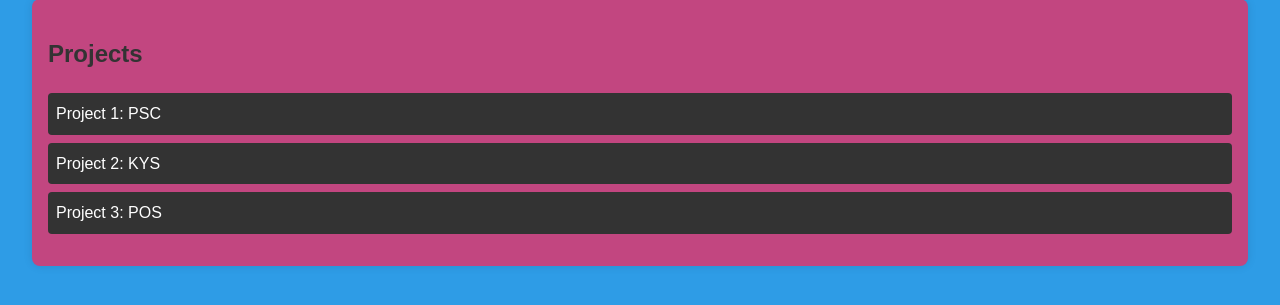
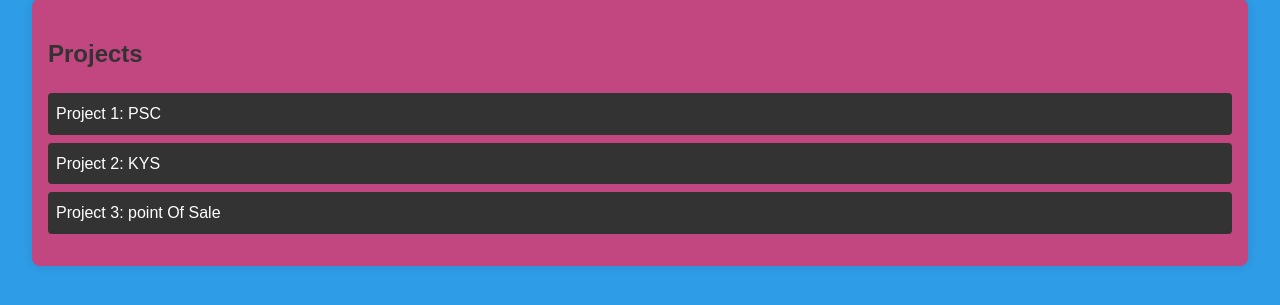
Before and after one commit to GreenVika/my_portfolio, a Flask app: page /projects in a window 1280 px wide. Shown: the part 159-464 px from the top of the page. Run offline with Flask 3, Linux system fonts and the light colour scheme.

Commit message:
just a start...

```diff
--- a/templates/projects.html
+++ b/templates/projects.html
@@ -16,7 +16,7 @@
         <ul>
             <li>Project 1: PSC</li>
             <li>Project 2: KYS</li>
-            <li>Project 3: POS</li>
+            <li>Project 3: point Of Sale</li>
         </ul>
     </section>
 </body>
```
